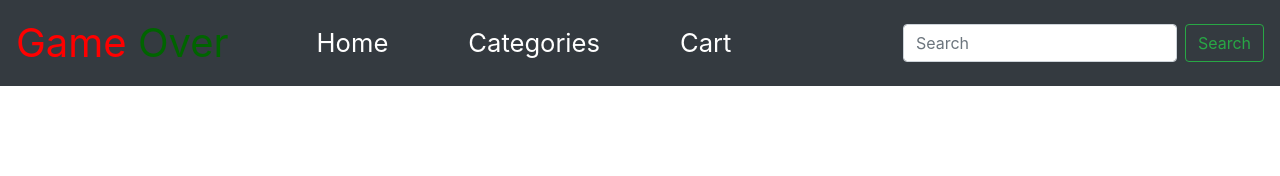
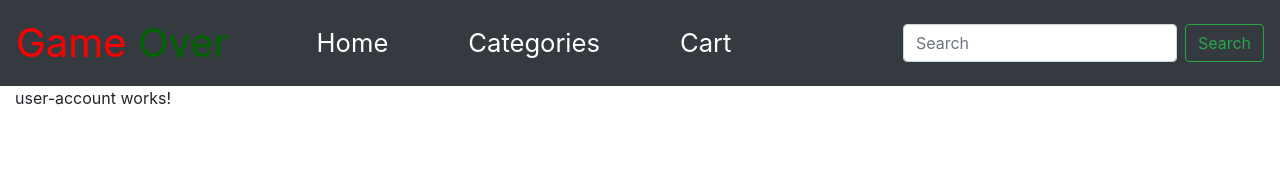
Before and after one commit to AdrianGajewskiDev/GamingShop_Frontend, an Angular app in the folder GamingShop-Frontend/: page /user in a window 1280 px wide. Shown: the top 176 px of the page. Built offline with nearby package versions, Linux system fonts and the light colour scheme.

Commit message:
Added angular routes

```diff
--- a/GamingShop-Frontend/src/app/app.component.html
+++ b/GamingShop-Frontend/src/app/app.component.html
@@ -1 +1,4 @@
 <app-navbar></app-navbar>
+<main class="container-fluid">
+  <router-outlet></router-outlet>
+</main>
--- /dev/null
+++ b/GamingShop-Frontend/src/app/games/games.component.html
@@ -0,0 +1 @@
+<p>games works!</p>
--- /dev/null
+++ b/GamingShop-Frontend/src/app/games/games.component.ts
@@ -0,0 +1,15 @@
+import { Component, OnInit } from '@angular/core';
+
+@Component({
+  selector: 'app-games',
+  templateUrl: './games.component.html',
+  styles: []
+})
+export class GamesComponent implements OnInit {
+
+  constructor() { }
+
+  ngOnInit() {
+  }
+
+}
--- /dev/null
+++ b/GamingShop-Frontend/src/app/user/user/user-account.component.html
@@ -0,0 +1 @@
+<p>user-account works!</p>
--- /dev/null
+++ b/GamingShop-Frontend/src/app/user/user/user-account.component.ts
@@ -0,0 +1,15 @@
+import { Component, OnInit } from '@angular/core';
+
+@Component({
+  selector: 'app-user-account',
+  templateUrl: './user-account.component.html',
+  styles: []
+})
+export class UserAccountComponent implements OnInit {
+
+  constructor() { }
+
+  ngOnInit() {
+  }
+
+}
--- /dev/null
+++ b/GamingShop-Frontend/src/routes.ts
@@ -0,0 +1,18 @@
+import { Routes } from "@angular/router";
+import { GamesComponent } from "./app/games/games.component";
+import { UserAccountComponent } from "./app/user/user/user-account.component";
+
+export const appRoutes: Routes = [
+  {
+    path: "games",
+    component: GamesComponent
+  },
+  {
+    path: "user",
+    component: UserAccountComponent
+  },
+  {
+    path: "",
+    component: GamesComponent
+  }
+];
```
Also changed, not shown: GamingShop-Frontend/src/app/app.module.ts (+12 -4 lines).
